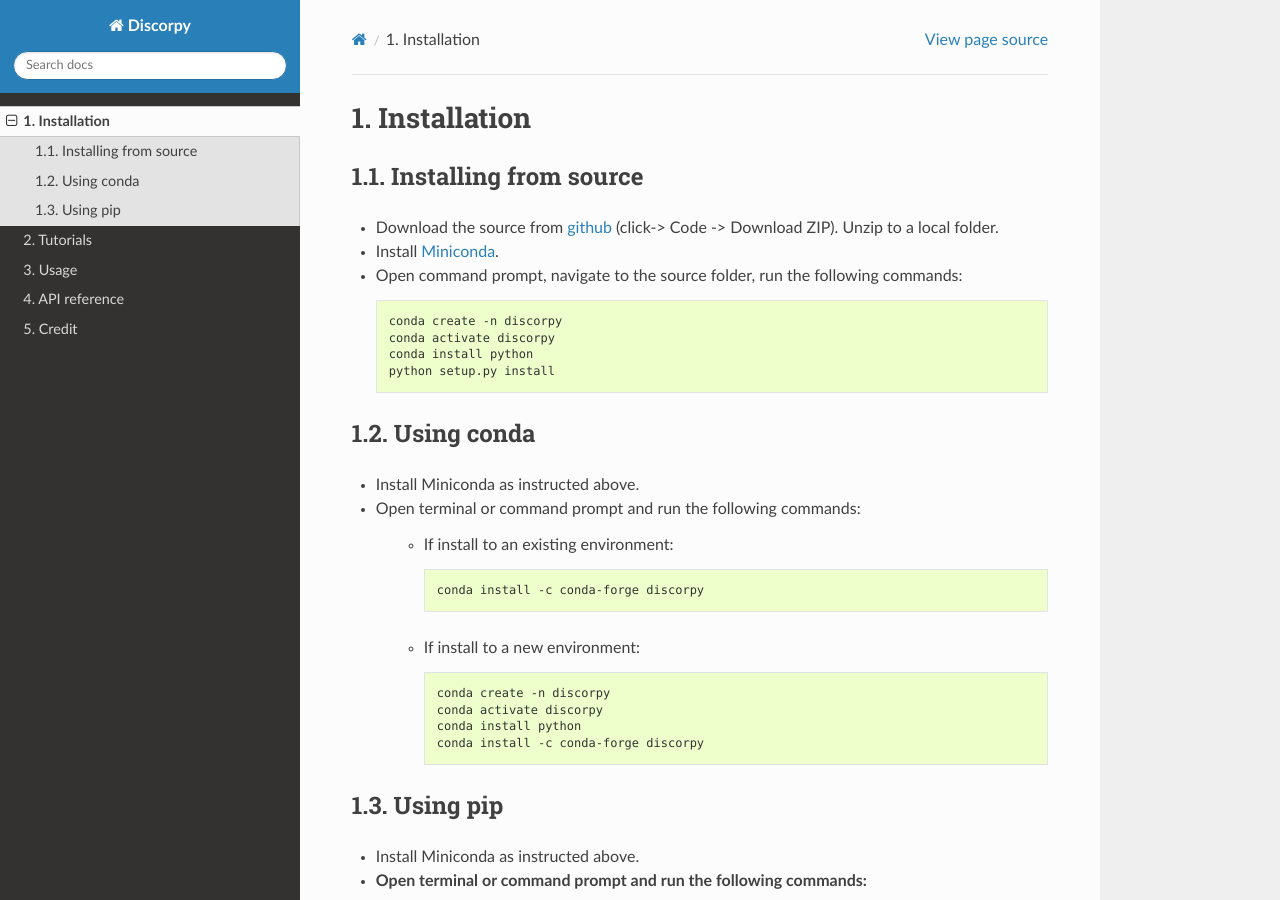
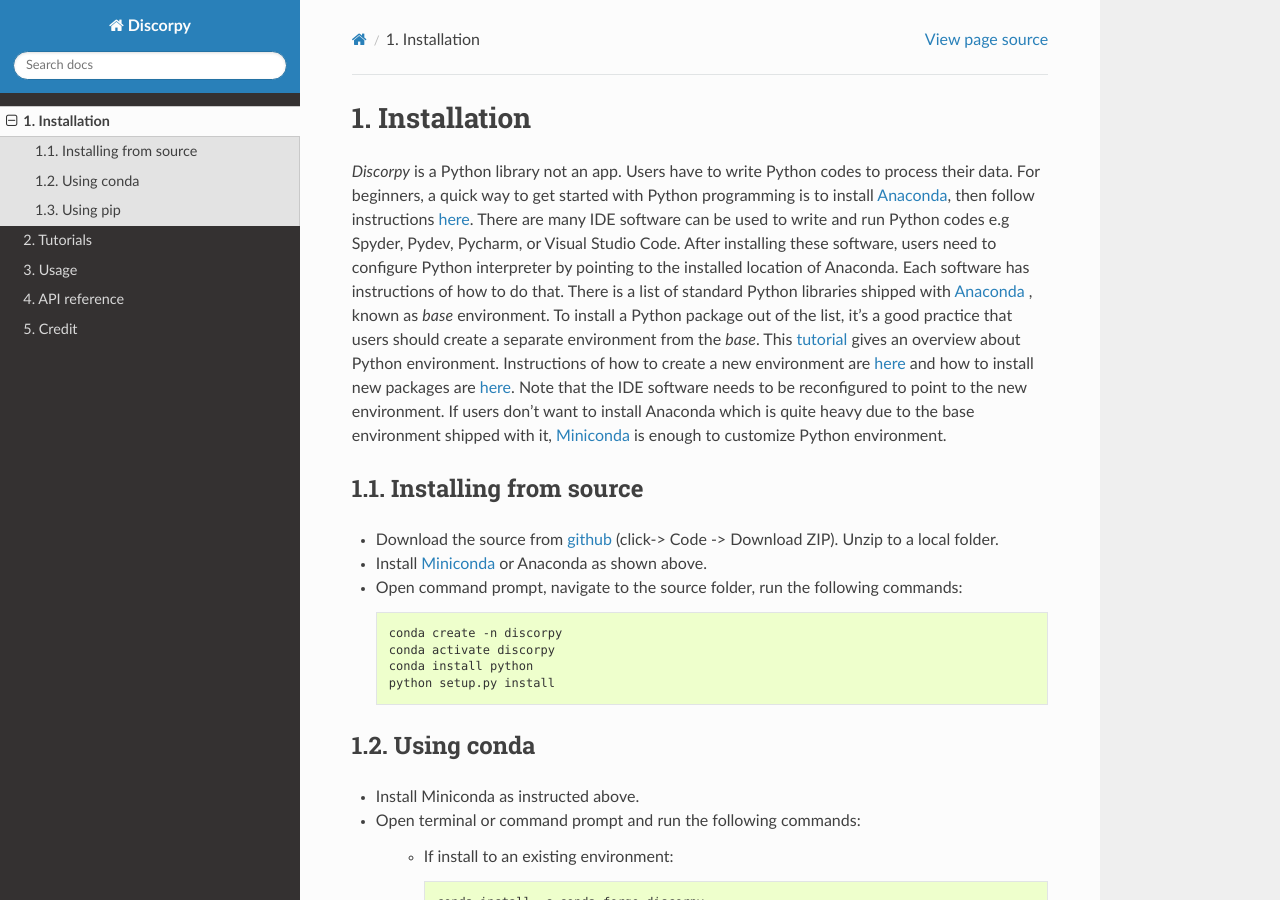
Before and after one commit to DiamondLightSource/discorpy, a Sphinx documentation site: the page built from docs/source/install.rst, in a window 1280 px wide and 900 px high. Built offline with Sphinx 7.4.7 and the Read the Docs theme 2.0.0, drawn with Linux system fonts in a browser that asks for light colours.

Commit message:
update doc

```diff
--- a/docs/source/install.rst
+++ b/docs/source/install.rst
@@ -1,13 +1,32 @@
 ============
 Installation
 ============
+
+*Discorpy* is a Python library not an app. Users have to write Python codes to
+process their data. For beginners, a quick way to get started with Python
+programming is to install `Anaconda <https://www.anaconda.com/products/individual>`_,
+then follow instructions `here <https://docs.anaconda.com/anaconda/user-guide/getting-started/>`_.
+There are many IDE software can be used to write and run Python codes e.g Spyder,
+Pydev, Pycharm, or Visual Studio Code. After installing these software, users
+need to configure Python interpreter by pointing to the installed location of
+Anaconda. Each software has instructions of how to do that. There is a list of standard
+Python libraries shipped with `Anaconda <https://docs.anaconda.com/anaconda/packages/pkg-docs/>`_
+, known as *base* environment. To install a Python package out of the list, it's a good
+practice that users should create a separate environment from the *base*. This `tutorial <https://www.freecodecamp.org/news/why-you-need-python-environments-and-how-to-manage-them-with-conda-85f155f4353c/>`_
+gives an overview about Python environment. Instructions of how to create a new
+environment are `here <https://docs.conda.io/projects/conda/en/latest/user-guide/tasks/manage-environments.html>`_
+and how to install new packages are `here <https://docs.conda.io/projects/conda/en/latest/user-guide/tasks/manage-pkgs.html>`_.
+Note that the IDE software needs to be reconfigured to point to the new environment.
+If users don't want to install Anaconda which is quite heavy due to the base
+environment shipped with it, `Miniconda <https://docs.conda.io/projects/conda/en/latest/user-guide/install/download.html>`_
+is enough to customize Python environment.
 
 Installing from source
 ----------------------
 
 - Download the source from `github <https://github.com/DiamondLightSource/discorpy>`_ (click-> Code -> Download ZIP).
   Unzip to a local folder.
-- Install `Miniconda <https://docs.conda.io/en/latest/miniconda.html>`_.
+- Install `Miniconda <https://docs.conda.io/en/latest/miniconda.html>`_ or Anaconda as shown above.
 - Open command prompt, navigate to the source folder, run the following
   commands:
 
--- a/docs/source/usage.rst
+++ b/docs/source/usage.rst
@@ -1,6 +1,9 @@
 =====
 Usage
 =====
+
+Resources
+---------
 
 - A technical report explaining step-by-step on how to calculate distortion coefficients
   from a dot pattern image can be downloaded from `Zenodo <https://zenodo.org/record/1322720>`_.
--- a/setup.py
+++ b/setup.py
@@ -1,4 +1,8 @@
+import pathlib
 import setuptools
+
+HERE = pathlib.Path(__file__).parent
+README = (HERE / "README.md").read_text()
 
 setuptools.setup(
     name="discorpy",
@@ -7,6 +11,8 @@
     author_email="nghia.vo@diamond.ac.uk",
     description='Correction for radial distortion and perspective distortion '
                 'in Python',
+    long_description=README,
+    long_description_content_type="text/markdown",
     keywords=['Distortion correction', 'Tomography', 'Radial lens distortion',
               'Camera calibration', 'Perspective distortion'],
     url="https://github.com/DiamondLightSource/discorpy",
```
